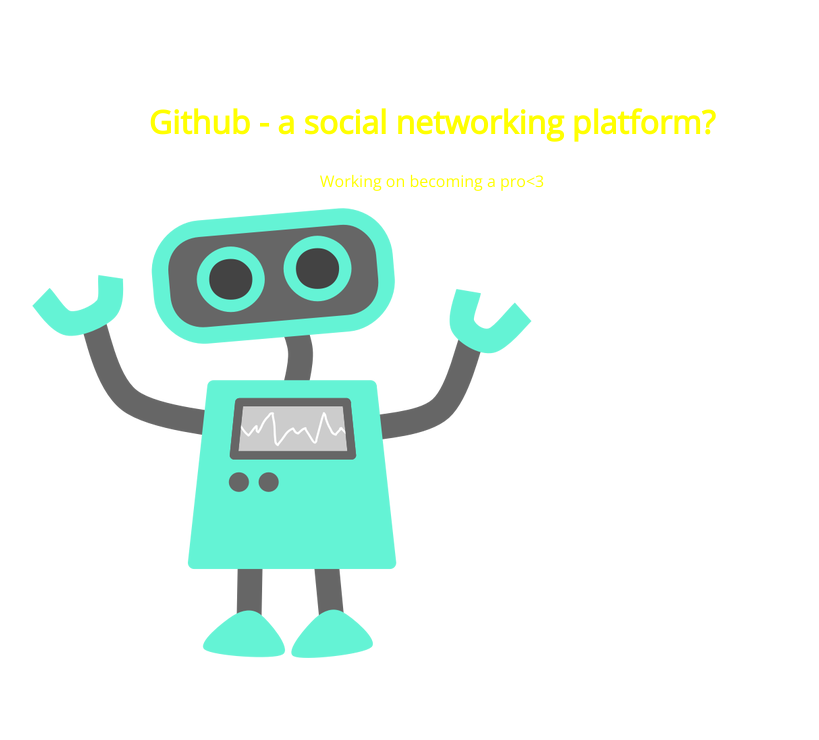
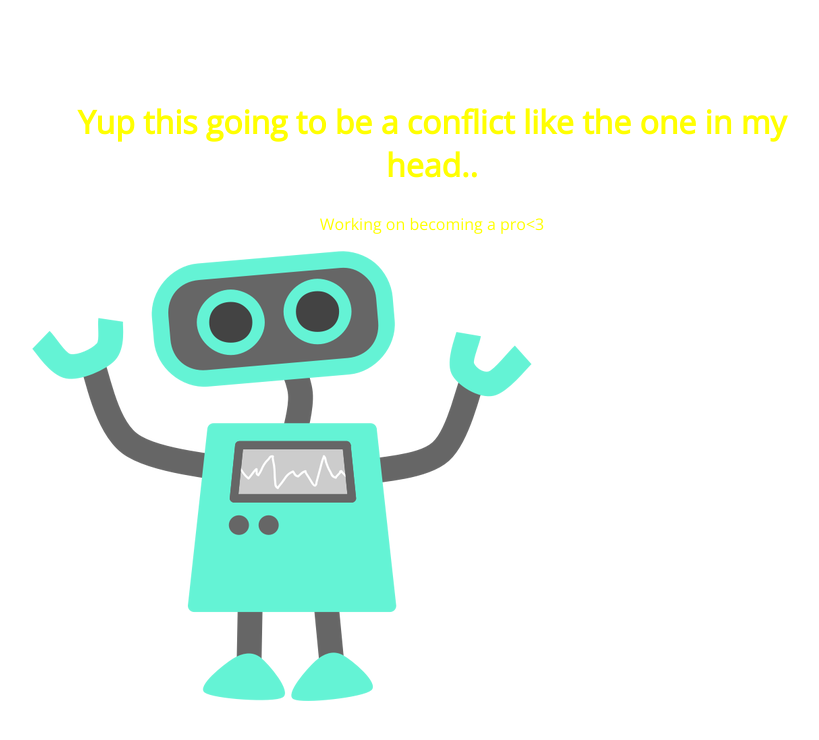
Before and after one commit to LaurentiaW/project-105, a plain HTML site: page index.html in a window 1280 px wide. Shown: the whole page, without its empty margins (208-1027 px from the left). Drawn offline with nearby package versions, Linux system fonts and the light colour scheme.

Commit message:
this is to create a conflict

```diff
--- a/index.html
+++ b/index.html
@@ -8,7 +8,7 @@
 </head>
 <body>
 	<section>
-		<h1>Github - a social networking platform? </h1>
+		<h1>Yup this going to be a conflict like the one in my head..</h1>
 		<p>Working on becoming a pro<3</p>
 		<img src="img/happy-blue-robot.png">
 	</section>
```
